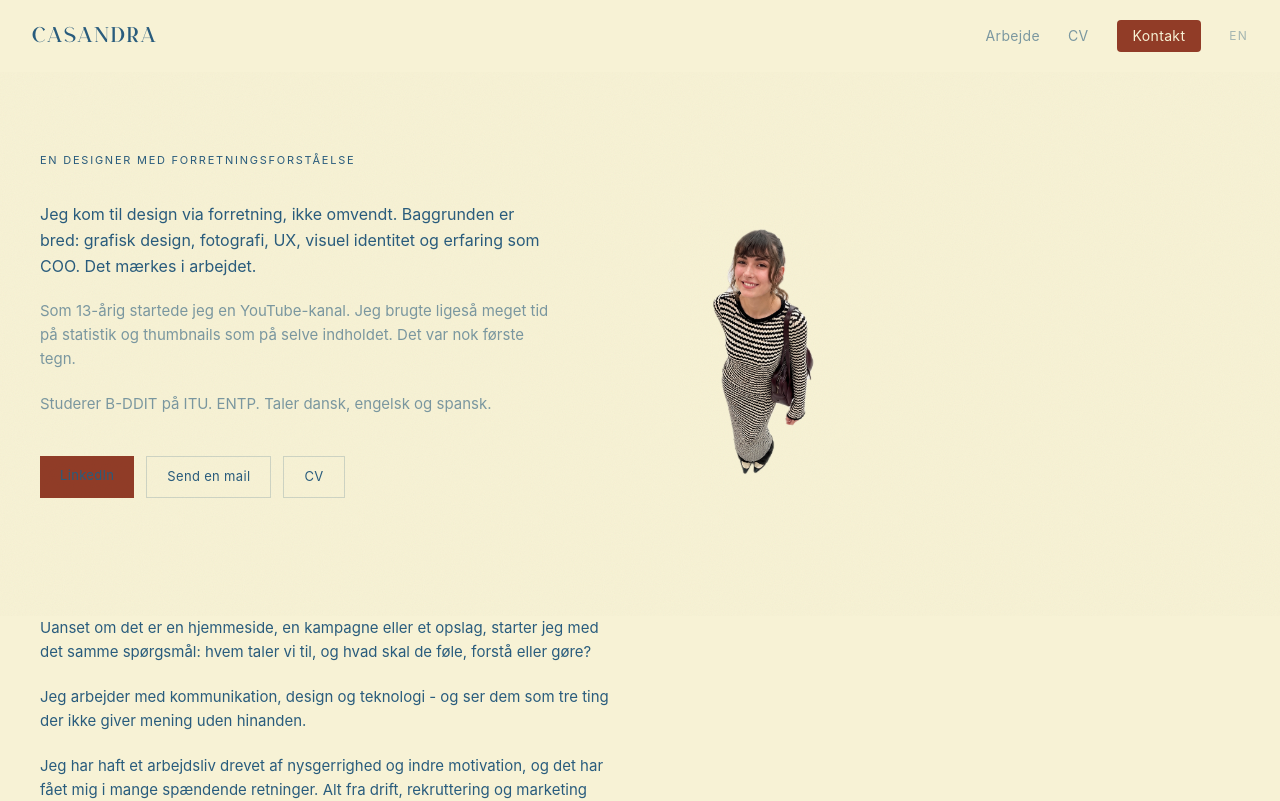
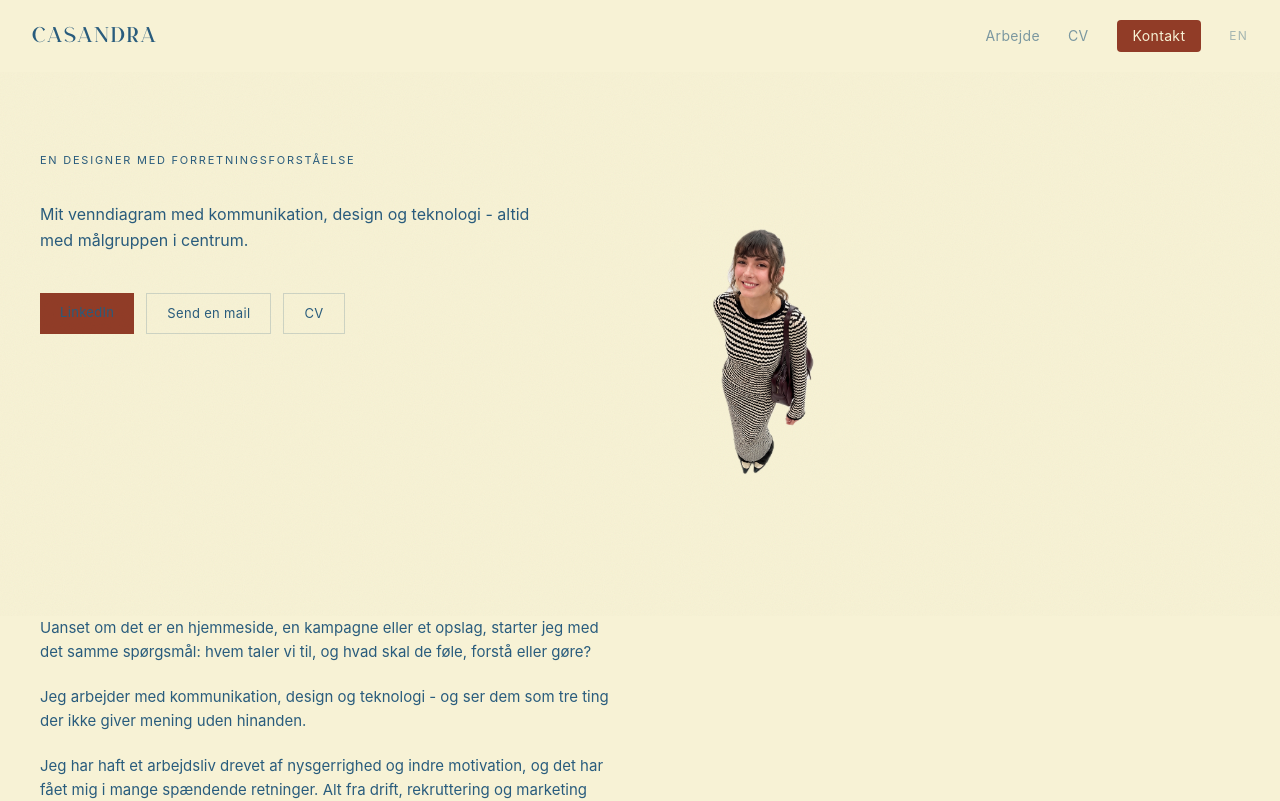
Before and after one commit to casandralpedersen/casandra-portfolio, a React (Vite) app: page /om in a window 1280 px wide. Shown: the top 801 px of the page. Built offline with nearby package versions, Linux system fonts and the light colour scheme.

Commit message:
Forenkl bio-tekst på /om
Erstat de tre afsnit under "En designer med forretningsforståelse" med ét kort venndiagram-afsnit

```diff
--- a/src/pages/About.jsx
+++ b/src/pages/About.jsx
@@ -39,20 +39,8 @@ export default function About() {
           >
             <p>
               {t(
-                'Jeg kom til design via forretning, ikke omvendt. Baggrunden er bred: grafisk design, fotografi, UX, visuel identitet og erfaring som COO. Det mærkes i arbejdet.',
-                'I came to design through business, not the other way around. My background spans graphic design, photography, UX, visual identity, and experience as COO. It shows in the work.'
-              )}
-            </p>
-            <p className="opacity-60 text-[15px]">
-              {t(
-                'Som 13-årig startede jeg en YouTube-kanal. Jeg brugte ligeså meget tid på statistik og thumbnails som på selve indholdet. Det var nok første tegn.',
-                'At 13, I started a YouTube channel. I spent as much time on analytics and thumbnails as on the content itself. That was probably the first sign.'
-              )}
-            </p>
-            <p className="opacity-60 text-[15px]">
-              {t(
-                'Studerer B-DDIT på ITU. ENTP. Taler dansk, engelsk og spansk.',
-                'Currently studying B-DDIT at ITU. ENTP. Speaks Danish, English, and Spanish.'
+                'Mit venndiagram med kommunikation, design og teknologi - altid med målgruppen i centrum.',
+                'My Venn diagram of communication, design and technology - always with the audience at the centre.'
               )}
             </p>
           </motion.div>
```
